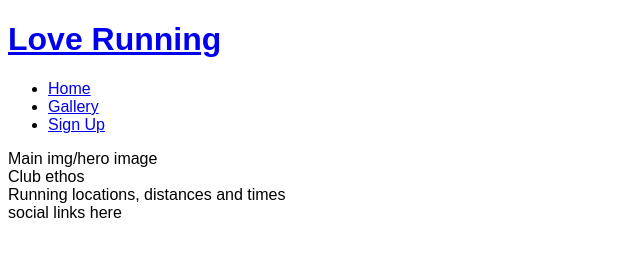
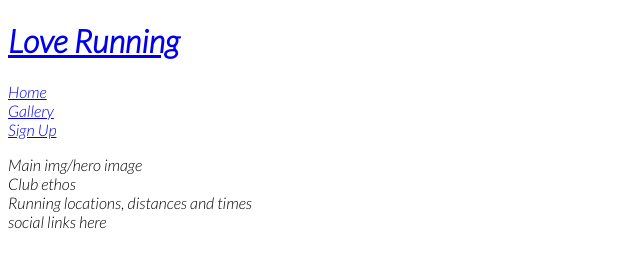
Before and after one commit to Valyx/Love-Running, a plain HTML site: page index.html in a window 1280 px wide. Shown: the whole page, without its empty margins (0-640 px from the left). Drawn offline with Linux system fonts and the light colour scheme.

Commit message:
Add google fonts, set margins,padding,border to 0

```diff
--- a/assets/css/style.css
+++ b/assets/css/style.css
@@ -1,3 +1,13 @@
+@import url('https://fonts.googleapis.com/css2?family=Lato:ital,wght@1,300&display=swap');
+
+* {
+    margin: o;
+    border: none;
+    padding: 0;
+
+}
+
 body {
-    font-family: Arial, Helvetica, sans-serif;
+    font-family: Lato, sans-serif;
+    font-weight: 300;
 }
```
